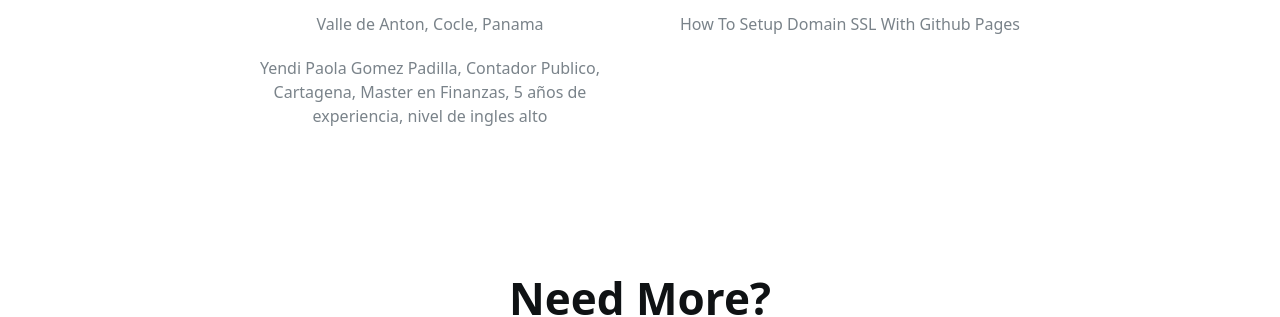
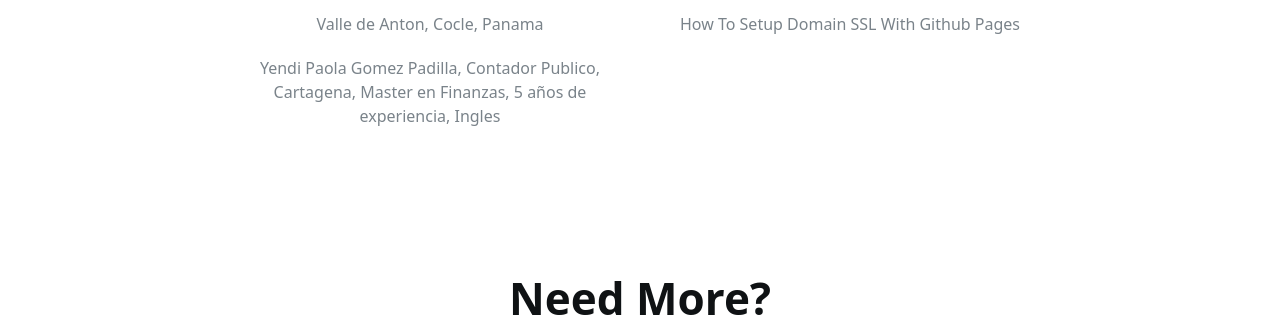
Before and after one commit to jelmii/jelmii.github.io, a Jekyll site: the page built from index.md, in a window 1280 px wide and 900 px high, scrolled down 1411 px. Shown: the part 203-520 px from the top of the window. Built offline with Jekyll 4.4.1, drawn with Linux system fonts in a browser that asks for light colours.

Commit message:
Update collections.md

```diff
--- a/_docs/collections.md
+++ b/_docs/collections.md
@@ -1,6 +1,6 @@
 ---
 layout: doc
-title: Yendi Paola Gomez Padilla, Contador Publico, Cartagena, Master en Finanzas, 5 años de experiencia, nivel de ingles alto
+title: Yendi Paola Gomez Padilla, Contador Publico, Cartagena, Master en Finanzas, 5 años de experiencia, Ingles
 subtitle: Ypgp_18@hotmail.com +57 350 273 8920.
 author:
 tags: featured
```
